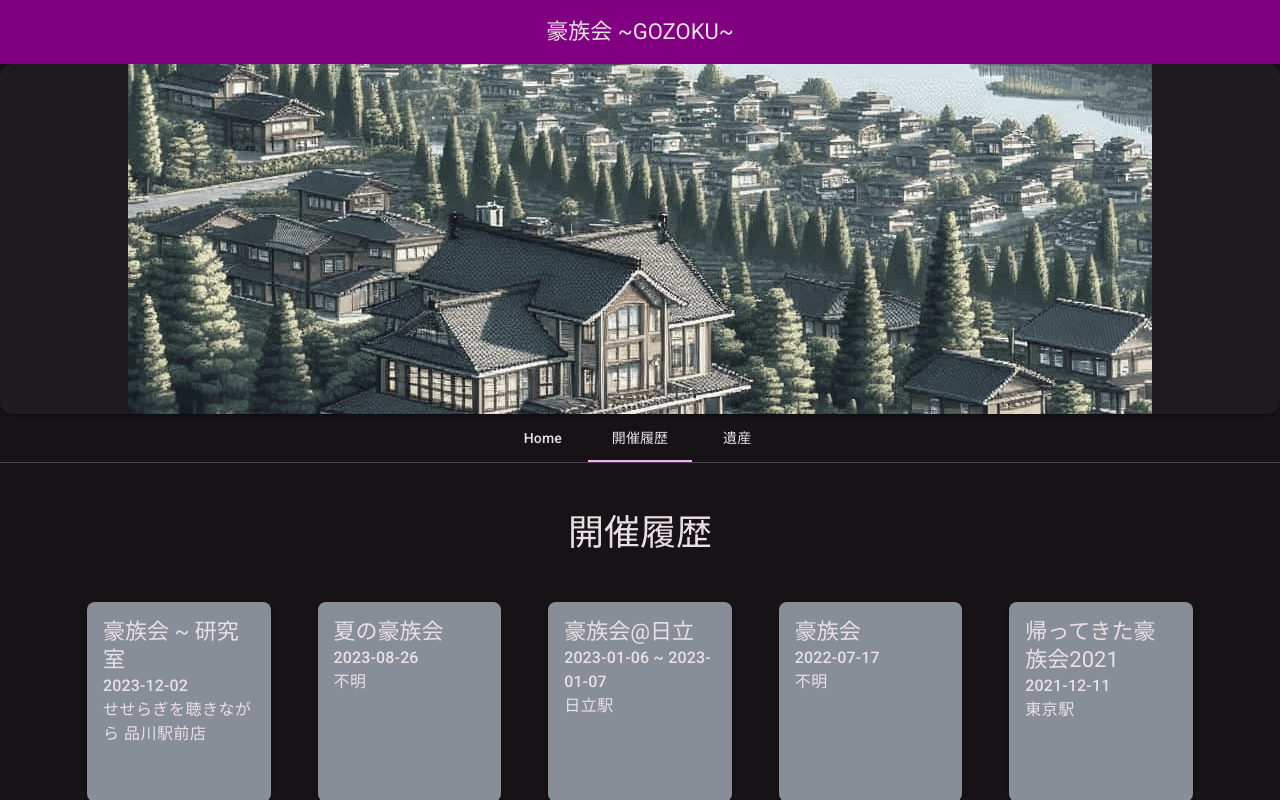
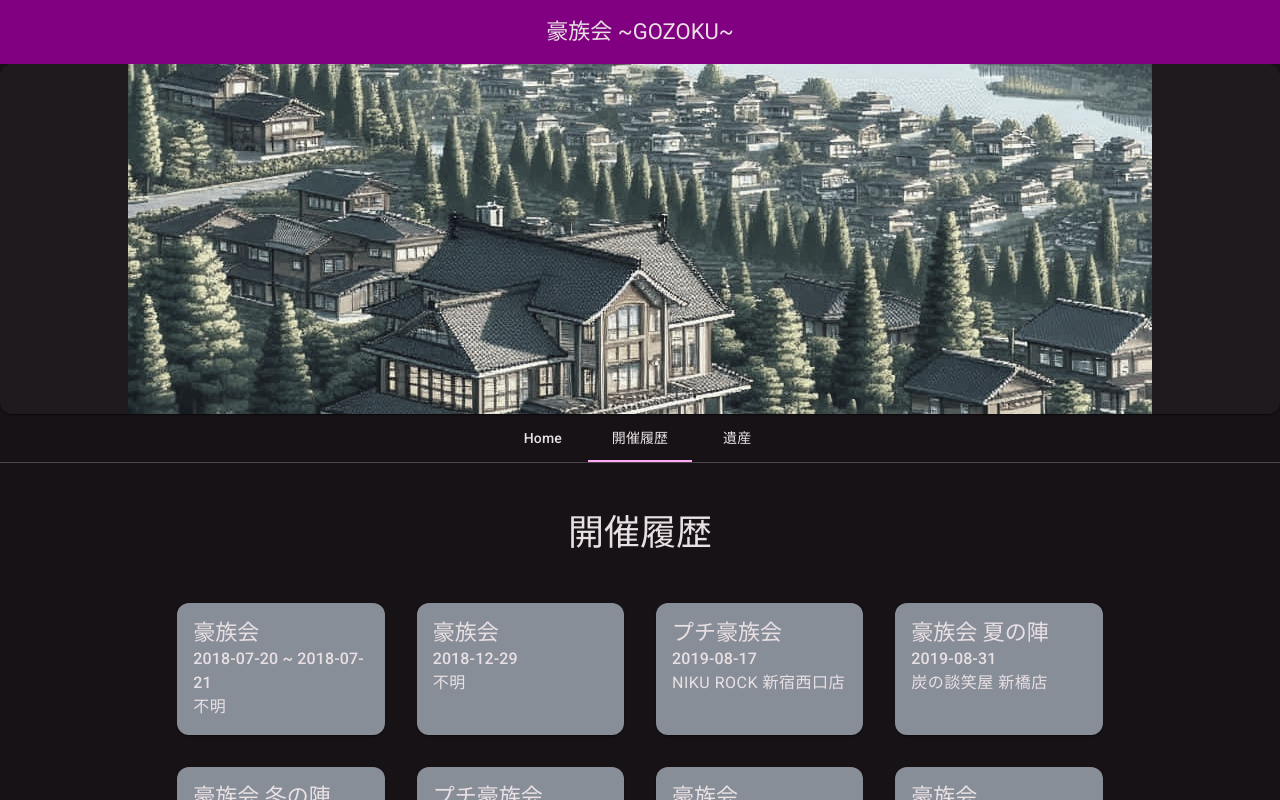
Before and after one commit to aecomet/gozoku, an Angular app: page / in a window 1280 px wide. Both pictures are taken after a click on the tab "開催履歴". Shown: the top 800 px of the page. Built offline with nearby package versions, Linux system fonts and the light colour scheme.

Commit message:
refactor: change design

```diff
--- a/src/app/library/AudoPlayer.ts
+++ b/src/app/library/AudoPlayer.ts
@@ -4,14 +4,14 @@ export class AudioPlayer {
   private RESOURCE_PATHS: Resource[] = [
     {
       label: 'se',
-      path: '/year/2022/summer/mp3/se.mp3',
+      path: 'year/2022/summer/mp3/se.mp3',
       audio: new AudioContext(),
       audioSource: null,
       gainNode: null
     },
     {
       label: 'bgm',
-      path: '/year/2022/summer/mp3/bgm.mp3',
+      path: 'year/2022/summer/mp3/bgm.mp3',
       audio: new AudioContext(),
       audioSource: null,
       gainNode: null
--- a/src/app/schedule/Schedule.component.html
+++ b/src/app/schedule/Schedule.component.html
@@ -1,10 +1,9 @@
 <div class="gozoku-flex">
   <h3 class="gozoku-header">開催履歴</h3>
 
-  <mat-grid-list cols="5" class="gozoku-flex">
+  <div class="gozoku-flex gozoku-schedule">
     @for(schedule of schedulesOrderByDateDesc(); track schedule.id) {
-    <mat-grid-tile>
-      <mat-card class="gozoku-schedule">
+    <mat-card class="gozoku-schedule-card">
       <mat-card-header>
         <mat-card-title>{{ schedule.title }}</mat-card-title>
         <mat-card-subtitle>{{ schedule.date }}</mat-card-subtitle>
@@ -13,8 +12,7 @@
         <p>
           {{ schedule.place }}
         </p>
-        </mat-card-content>
-      </mat-card> </mat-grid-tile
+      </mat-card-content> </mat-card
     >}
-  </mat-grid-list>
   </div>
+</div>
--- a/src/app/schedule/Schedule.component.scss
+++ b/src/app/schedule/Schedule.component.scss
@@ -1,11 +1,23 @@
 .gozoku-schedule {
-  width: 80%;
-  height: 200px;
-  background: #888e98;
-  position: relative;
-  border-radius: 8px;
+  display: flex;
+  flex-wrap: wrap;
+  justify-content: center;
 
-  &:hover {
-    opacity: 0.98;
+  .gozoku-schedule-card {
+    background: #888e98;
+    margin: 16px;
+    width: 20%;
+
+    &:hover {
+      opacity: 0.98;
+    }
   }
 }
+
+@media screen and (max-width: 768px) {
+  .gozoku-schedule {
+    .gozoku-schedule-card {
+      width: 100%;
+    }
+  }
+}
--- a/src/index.html
+++ b/src/index.html
@@ -11,14 +11,6 @@
     <meta name="description" content="Gozoku Pages" />
     <meta name="theme-color" content="#f7f6f5" />
     <meta name="format-detection" content="telephone=no" />
-    <meta name="msapplication-TileImage" content="apple-touch-icon.png" />
-    <meta name="msapplication-TileColor" content="#f7f6f5" />
-
-    <link
-      rel="preload"
-      as="style"
-      href="https://fonts.googleapis.com/css2?family=Roboto:wght@300;400;500&display=swap"
-    />
     <link rel="preload" as="image" href="gozoku_top.jpeg" />
     <link rel="canonical" href="https://aecomet.github.io/gozoku" />
     <link rel="icon" type="image/x-icon" href="favicon.ico" />
```
Lines whose indentation alone changed are shown as unchanged.
